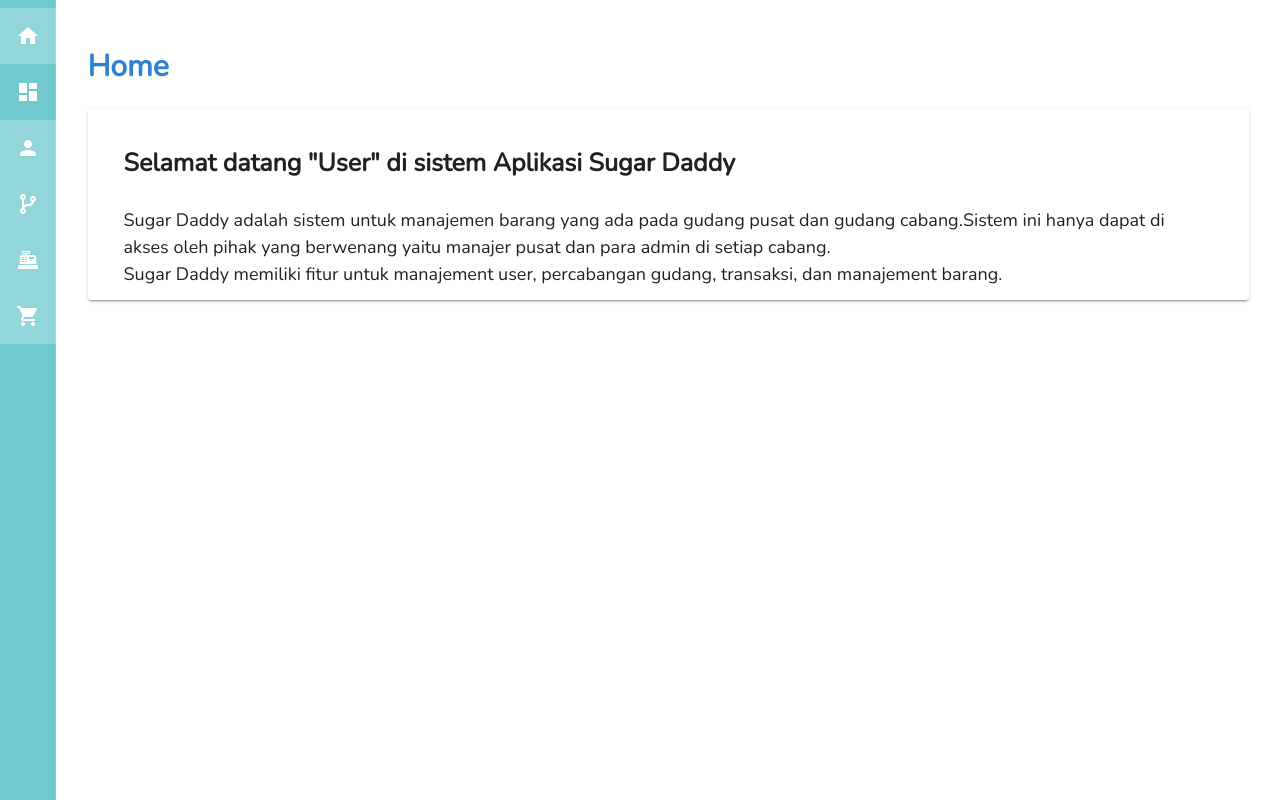
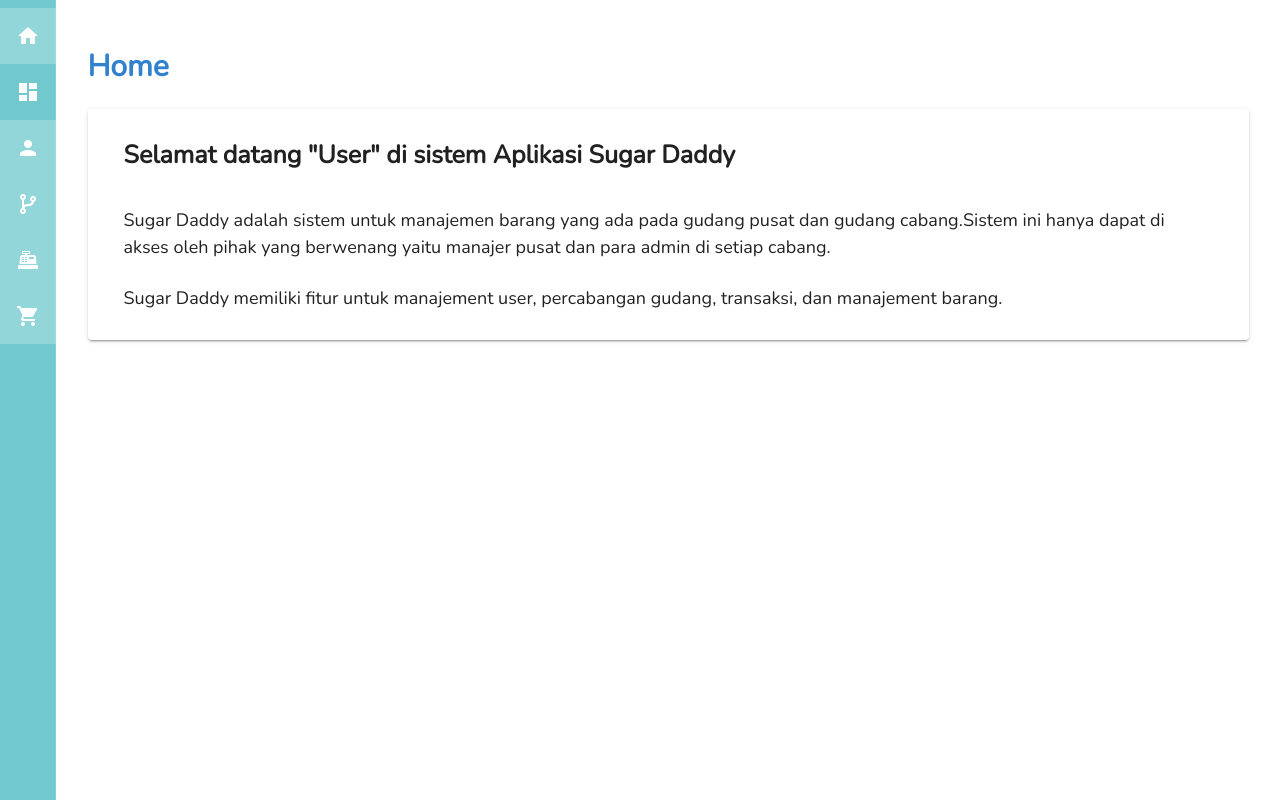
Before and after one commit to SugarDaddyz/frontend_PAT, a Vue app: page /home in a window 1280 px wide. Built offline with nearby package versions, Linux system fonts and the light colour scheme.

Commit message:
no message

```diff
--- a/src/components/Drawer.vue
+++ b/src/components/Drawer.vue
@@ -44,18 +44,24 @@ export default {
         icon: "mdi-account",
         title: "User Management",
         tooltip: "User Management",
+        to: "Users"
       },
-      { icon: "mdi-source-branch", title: "Cabang", tooltip: "Cabang" },
+      {
+        icon: "mdi-source-branch",
+        title: "Cabang",
+        tooltip: "Cabang",
+        to: "Cabang",
+      },
       {
         icon: "mdi-cash-register",
         title: "Transaksi",
         tooltip: "Transaksi",
-        to: "",
+        to: "Transaksi",
       },
-      { icon: "mdi-cart", title: "Product", tooltip: "Product" },
+      { icon: "mdi-cart", title: "Product", tooltip: "Product", to: "Product" },
     ],
     // mini: true,
-   drawer: true,
+    drawer: true,
   }),
 };
 </script>
--- a/src/views/Home.vue
+++ b/src/views/Home.vue
@@ -7,19 +7,19 @@
         <v-card>
           <v-row class="px-9">
             <v-col cols="12">
-              <div class="pt-6 card-text">
+              <div class="pt-4 card-text">
                 Selamat datang "User" di sistem Aplikasi Sugar Daddy
               </div>
             </v-col>
             <v-col cols="12">
-              <div class="content-text">
+              <div class="content-text py-2">
                 Sugar Daddy adalah sistem untuk manajemen barang yang ada pada
                 gudang pusat dan gudang cabang.Sistem ini hanya dapat di akses
                 oleh pihak yang berwenang yaitu manajer pusat dan para admin di
                 setiap cabang.
               </div>
 
-              <div class="content-text">
+              <div class="content-text py-4">
                 Sugar Daddy memiliki fitur untuk manajement user, percabangan
                 gudang, transaksi, dan manajement barang.
               </div>
```
